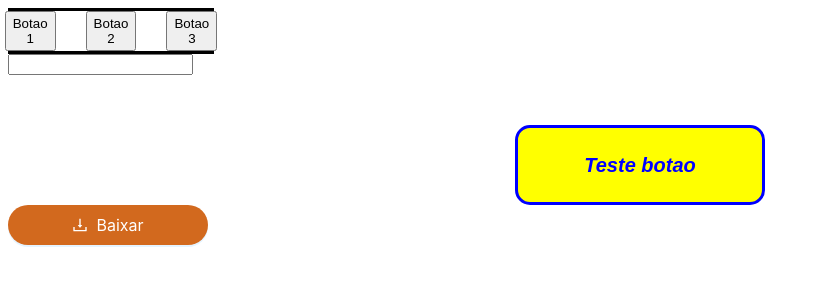
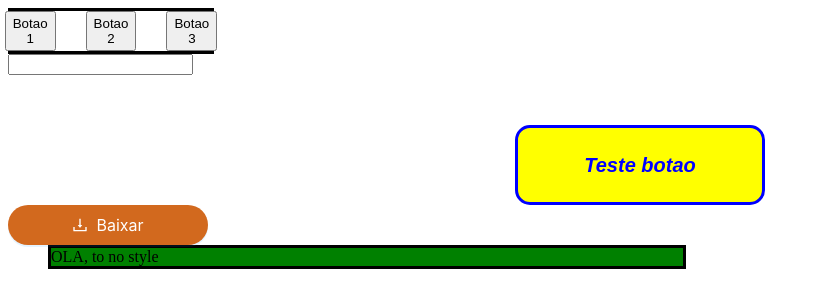
Before and after one commit to JoubertVictor/Cpe_Front-End, a React (Vite) app in the folder FrontEnd/: page / in a window 1280 px wide. Shown: the top 308 px of the page, without its empty margins (0-823 px from the left). Built offline with nearby package versions, Linux system fonts and the light colour scheme.

Commit message:
começando aula 8

```diff
--- a/FrontEnd/package.json
+++ b/FrontEnd/package.json
@@ -13,7 +13,8 @@
     "@ant-design/icons": "^5.5.1",
     "antd": "^5.22.0",
     "react": "^18.3.1",
-    "react-dom": "^18.3.1"
+    "react-dom": "^18.3.1",
+    "styled-components": "^6.1.13"
   },
   "devDependencies": {
     "@eslint/js": "^9.13.0",
--- a/FrontEnd/src/App.jsx
+++ b/FrontEnd/src/App.jsx
@@ -1,6 +1,7 @@
 import "./App.css"
 import { Button } from "antd";
 import { DockerOutlined, DownloadOutlined } from "@ant-design/icons";
+import { DivTeste2 } from "./Style";
 
 function App() {
 
@@ -15,17 +16,20 @@ function App() {
       <input>
       </input>
       <div className="div-botao">
-      <button
-        className="botao-teste"
-        onClick={() => alert("Apertando pela arron")}>
-        Teste botao
-      </button>
+        <button
+          className="botao-teste"
+          onClick={() => alert("Apertando pela arron")}>
+          Teste botao
+        </button>
       </div>
       <div>
-        <Button type="primary" size="large" shape="round" icon={<DownloadOutlined/>} className="botao-antd">
+        <Button type="primary" size="large" shape="round" icon={<DownloadOutlined />} className="botao-antd">
           Baixar
         </Button>
       </div>
+      <DivTeste2>
+        OLA, to no style
+      </DivTeste2>
     </div>
   )
 }
--- /dev/null
+++ b/FrontEnd/src/Style.js
@@ -0,0 +1,9 @@
+import styled from "styled-components"
+
+export const DivTeste2 = styled.div`
+    width: 50%;
+    height: 80%;
+    margin-left: 40px;
+    border: solid;
+    background-color: green;
+`
```
Also changed, not shown: FrontEnd/styles/GlobalStyles.js (added, +37 -0 lines), 1 other file (tests, documents, lock files or other folders).
